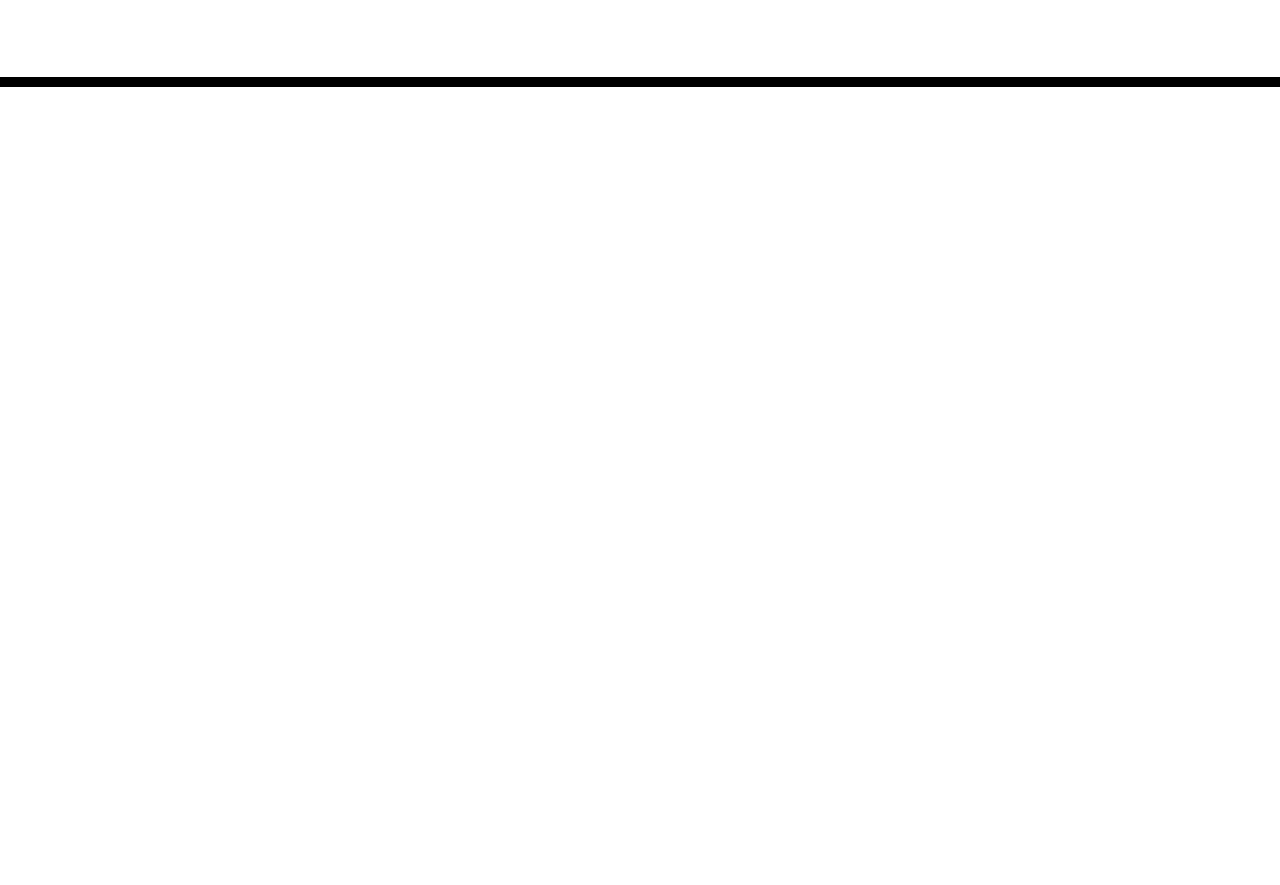
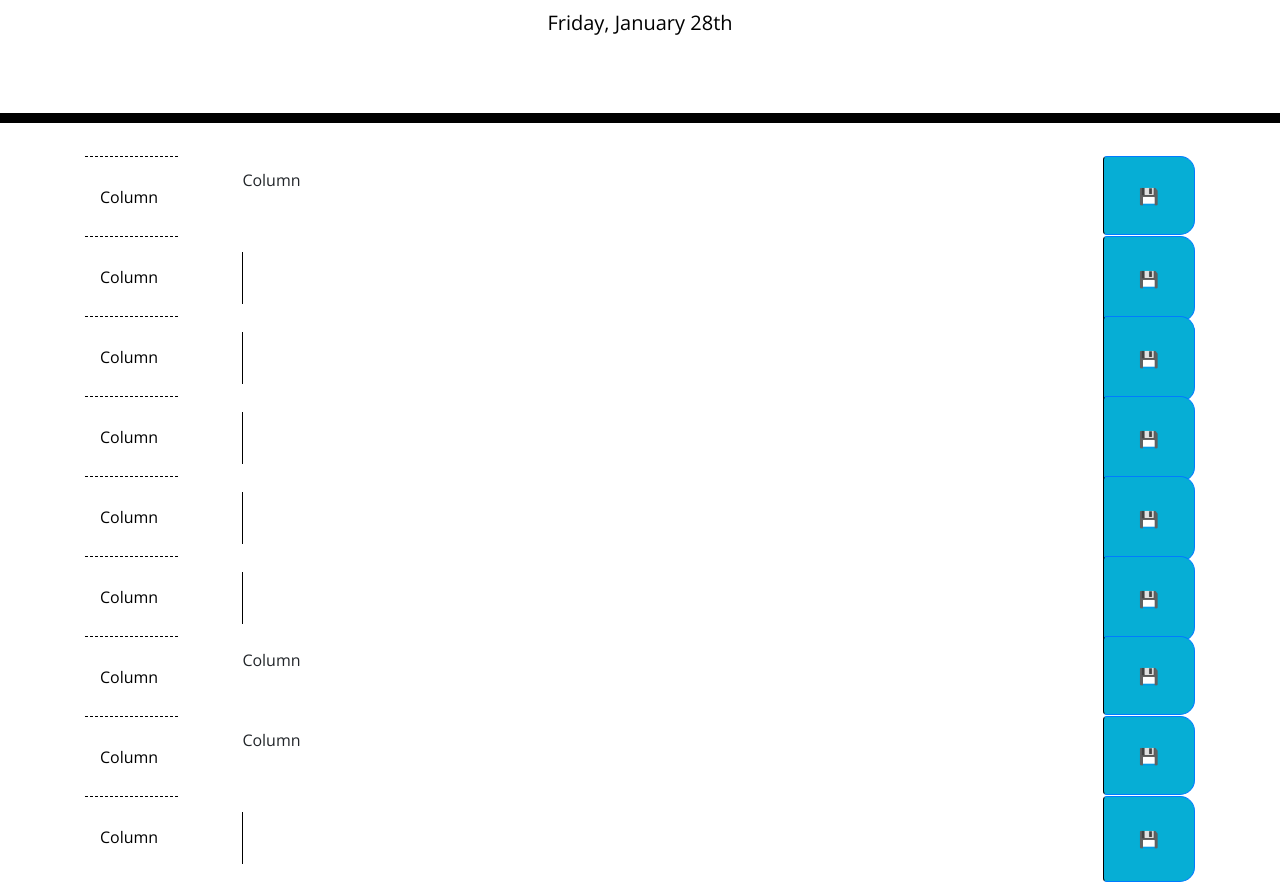
Before and after one commit to jentruong09/my-work-day-schedule, a plain HTML site: page index.html in a window 1280 px wide. Shown: the part 181-1066 px from the top of the page. Before the commit the page ends 800 px from the top, so only its background shows below. Drawn offline with nearby package versions, Linux system fonts and the light colour scheme; files that its build step writes are made by us from their sources.

Commit message:
added the timeblocks on the html, linked the css to some of the tags, and added the date and day to the js

```diff
--- a/assets/css/style.css
+++ b/assets/css/style.css
@@ -4,6 +4,7 @@ body {
   line-height: 1;
 }
 
+/* did not use? */
 textarea {
   background: transparent;
   border: none;
@@ -25,6 +26,7 @@ textarea {
   white-space: pre-wrap;
 }
 
+/* did not use? */
 .time-block {
   text-align: center;
   border-radius: 15px;
@@ -42,16 +44,19 @@ textarea {
   border-top: 1px dashed #000000;
 }
 
+/* did not use - for js */
 .past {
   background-color: #d3d3d3;
   color: white;
 }
 
+/* did not use - for js */
 .present {
   background-color: #ff6961;
   color: white;
 }
 
+/* did not use - for js */
 .future {
   background-color: #77dd77;
   color: white;
--- a/assets/js/script.js
+++ b/assets/js/script.js
@@ -0,0 +1,7 @@
+
+
+
+
+// To add today's date to the header
+var today = moment().format('dddd, MMMM Do');
+$("#currentDay").text(today);
--- a/index.html
+++ b/index.html
@@ -18,11 +18,12 @@
       href="https://fonts.googleapis.com/css?family=Open+Sans&display=swap"
       rel="stylesheet"
     />
-    <link rel="stylesheet" href="style.css" />
+    <link rel="stylesheet" href="assets/css/style.css" />
     <title>Work Day Scheduler</title>
   </head>
 
   <body>
+    <!-- Header for the web application -->
     <header class="jumbotron">
       <h1 class="display-3">Work Day Scheduler</h1>
       <p class="lead">A simple calendar app for scheduling your work day</p>
@@ -30,9 +31,117 @@
     </header>
     <div class="container">
       <!-- Timeblocks go here -->
+      <!-- 9am timeblock -->
+      <div class="container">
+        <div class="row">
+          <div class="hour col-1">
+            Column
+          </div>
+          <div class="description col-10">
+            Column
+          </div>
+          <button type="button" class="saveBtn btn btn-primary col-1"> &#128190 </button>
+        </div>
+      </div>
+      <!-- 10am timeblock-->
+      <div class="container">
+        <div class="row">
+          <div class="hour col-1">
+            Column
+          </div>
+          <div class="description col-10">
+            <textarea></textarea>
+          </div>
+          <button type="button" class="saveBtn btn btn-primary col-1"> &#128190 </button>
+        </div>
+      </div>
+      <!-- 11am timeblock -->
+      <div class="container">
+        <div class="row">
+          <div class="hour col-1">
+            Column
+          </div>
+          <div class="description col-10">
+            <textarea></textarea>
+          </div>
+          <button type="button" class="saveBtn btn btn-primary col-1"> &#128190 </button>
+        </div>
+      </div>
+      <!-- 12pm timeblock -->
+      <div class="container">
+        <div class="row">
+          <div class="hour col-1">
+            Column
+          </div>
+          <div class="col-10">
+            <textarea></textarea>
+          </div>
+          <button type="button" class="saveBtn btn btn-primary col-1"> &#128190 </button>
+        </div>
+      </div>
+      <!-- 1pm timeblock -->
+      <div class="container">
+        <div class="row">
+          <div class="hour col-1">
+            Column
+          </div>
+          <div class="description col-10">
+            <textarea></textarea>
+          </div>
+          <button type="button" class="saveBtn btn btn-primary col-1"> &#128190 </button>
+        </div>
+      </div>
+      <!-- 2pm timeblock -->
+      <div class="container">
+        <div class="row">
+          <div class="hour col-1">
+            Column
+          </div>
+          <div class="description col-10">
+            <textarea></textarea>
+          </div>
+          <button type="button" class="saveBtn btn btn-primary col-1"> &#128190 </button>
+        </div>
+      </div>
+      <!-- 3pm timeblock -->
+      <div class="container">
+        <div class="row">
+          <div class="hour col-1">
+            Column
+          </div>
+          <div class="description col-10">
+            Column
+          </div>
+          <button type="button" class="saveBtn btn btn-primary col-1"> &#128190 </button>
+        </div>
+      </div>
+      <!-- 4pm timeblock -->
+      <div class="container">
+        <div class="row">
+          <div class="hour col-1">
+            Column
+          </div>
+          <div class="description col-10">
+            Column
+          </div>
+          <button type="button" class="saveBtn btn btn-primary col-1"> &#128190 </button>
+        </div>
+      </div>
+      <!-- 5pm timeblock -->
+      <div class="container">
+        <div class="row">
+          <div class="hour col-1">
+            Column
+          </div>
+          <div class="description col-10">
+            <textarea></textarea>
+          </div>
+          <button type="button" class="saveBtn btn btn-primary col-1"> &#128190 </button>
+        </div>
+      </div>
     </div>
-
     <script src="https://cdnjs.cloudflare.com/ajax/libs/jquery/3.2.1/jquery.min.js"></script>
     <script src="https://cdnjs.cloudflare.com/ajax/libs/moment.js/2.24.0/moment.min.js"></script>
+    <script src="assets/js/script.js"></script>
   </body>
 </html>
```
